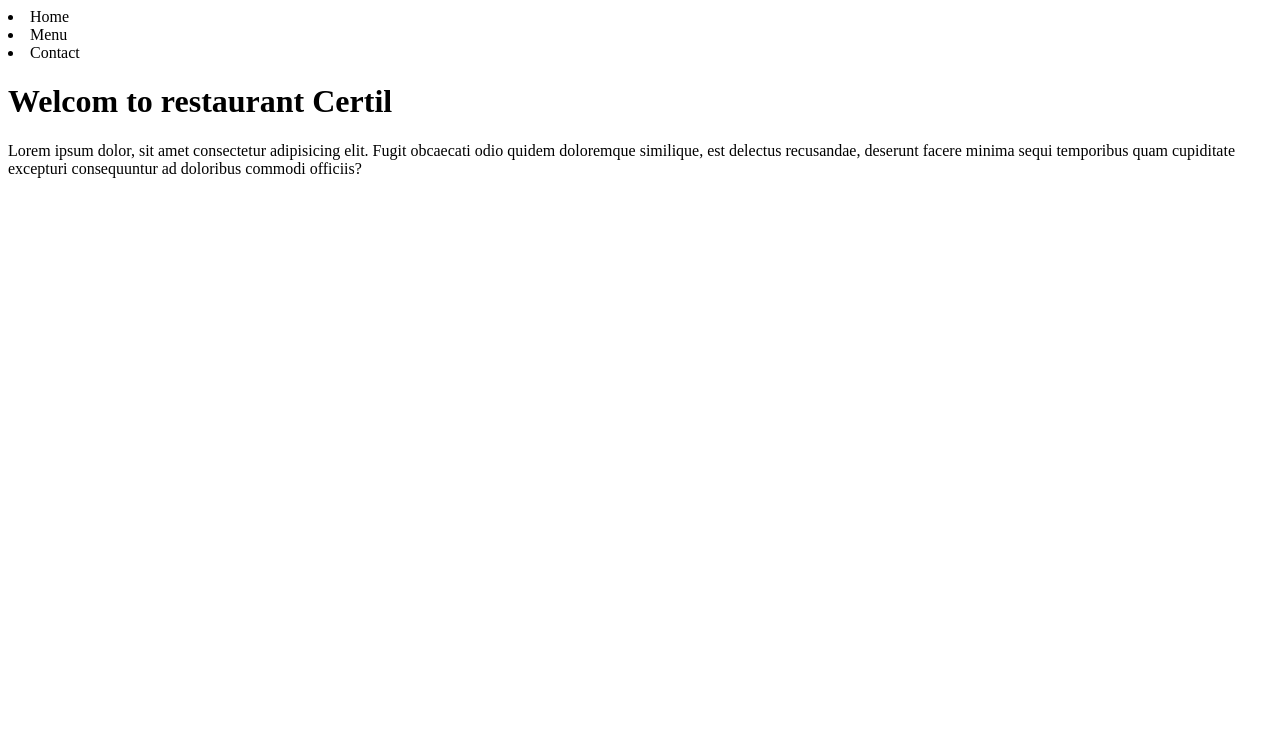
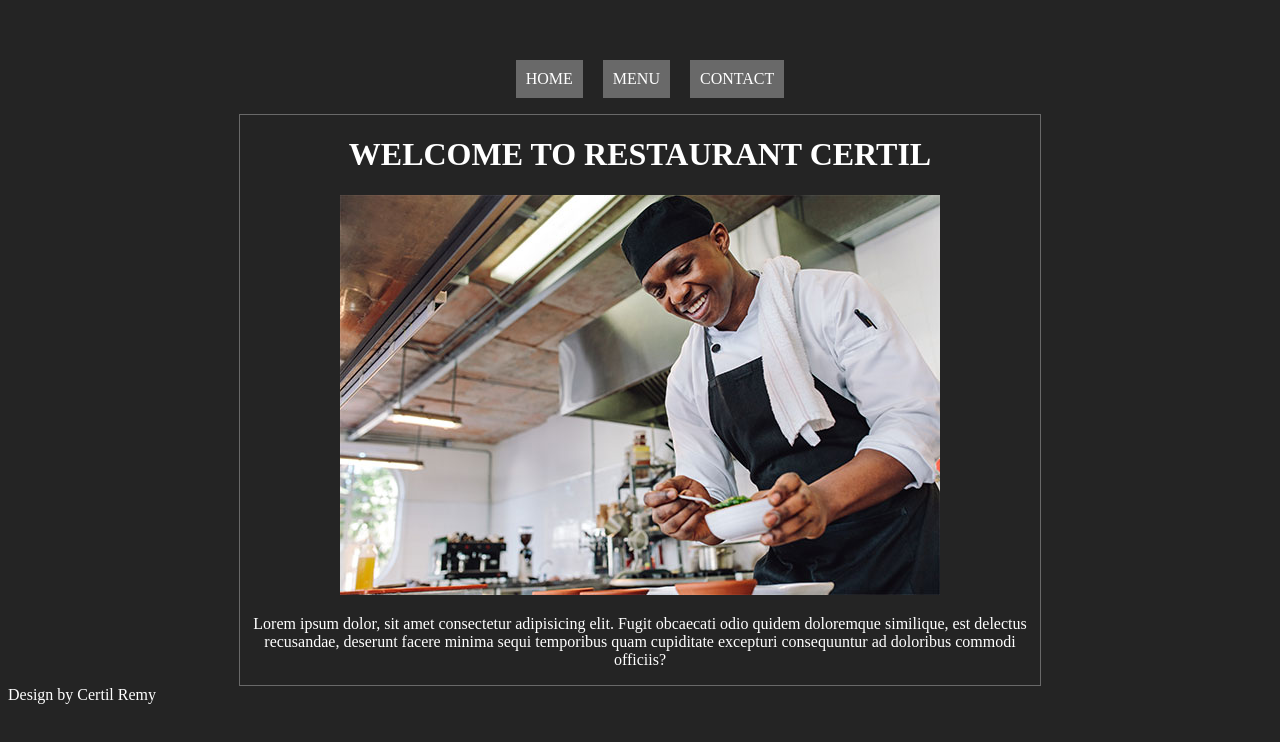
Before and after one commit to certilremy/restauran-page, a website: page index.html in a window 1280 px wide. Drawn offline with Linux system fonts and the light colour scheme.

Commit message:
add style to hme page

```diff
--- a/index.html
+++ b/index.html
@@ -9,13 +9,16 @@
   <body>
     <head>
       <nav>
-        <li>Home</li>
-        <li>Menu</li>
-        <li>Contact</li>
+        <ul>
+          <li>HOME</li>
+          <li>MENU</li>
+          <li>CONTACT</li>
+        </ul>
       </nav>
 
       <main>
-        <h1>Welcom to restaurant Certil</h1>
+        <h1>Welcome to restaurant Certil</h1>
+        <img src="./chef.jpg" alt="chef" />
         <p>
           Lorem ipsum dolor, sit amet consectetur adipisicing elit. Fugit
           obcaecati odio quidem doloremque similique, est delectus recusandae,
@@ -23,6 +26,7 @@
           consequuntur ad doloribus commodi officiis?
         </p>
       </main>
+      <footer>Design by Certil Remy</footer>
     </head>
 
     <script src="./index.html"></script>
--- a/style.css
+++ b/style.css
@@ -0,0 +1,33 @@
+body{
+    background-color: rgb(36, 36, 36);
+    color: white;
+}
+nav ul{
+margin-top: 60px;
+display: flex;
+text-align: center;
+max-width: 800px;
+margin-left: auto;
+margin-right: auto;
+justify-content: center;
+}
+
+ul li {
+    text-align: center;
+    margin-right: 20px;
+    list-style: none;
+    background-color: rgb(105, 105, 105);
+    padding: 10PX 10PX 10PX 10PX;
+}
+
+main{
+    max-width: 800px;
+    margin: auto;
+    border: 1px solid rgb(105, 105, 105);
+    justify-content: center;
+    text-align: center;
+}
+
+main h1{
+    text-transform: uppercase;
+}
```
Also changed, not shown: chef.jpg (added).
